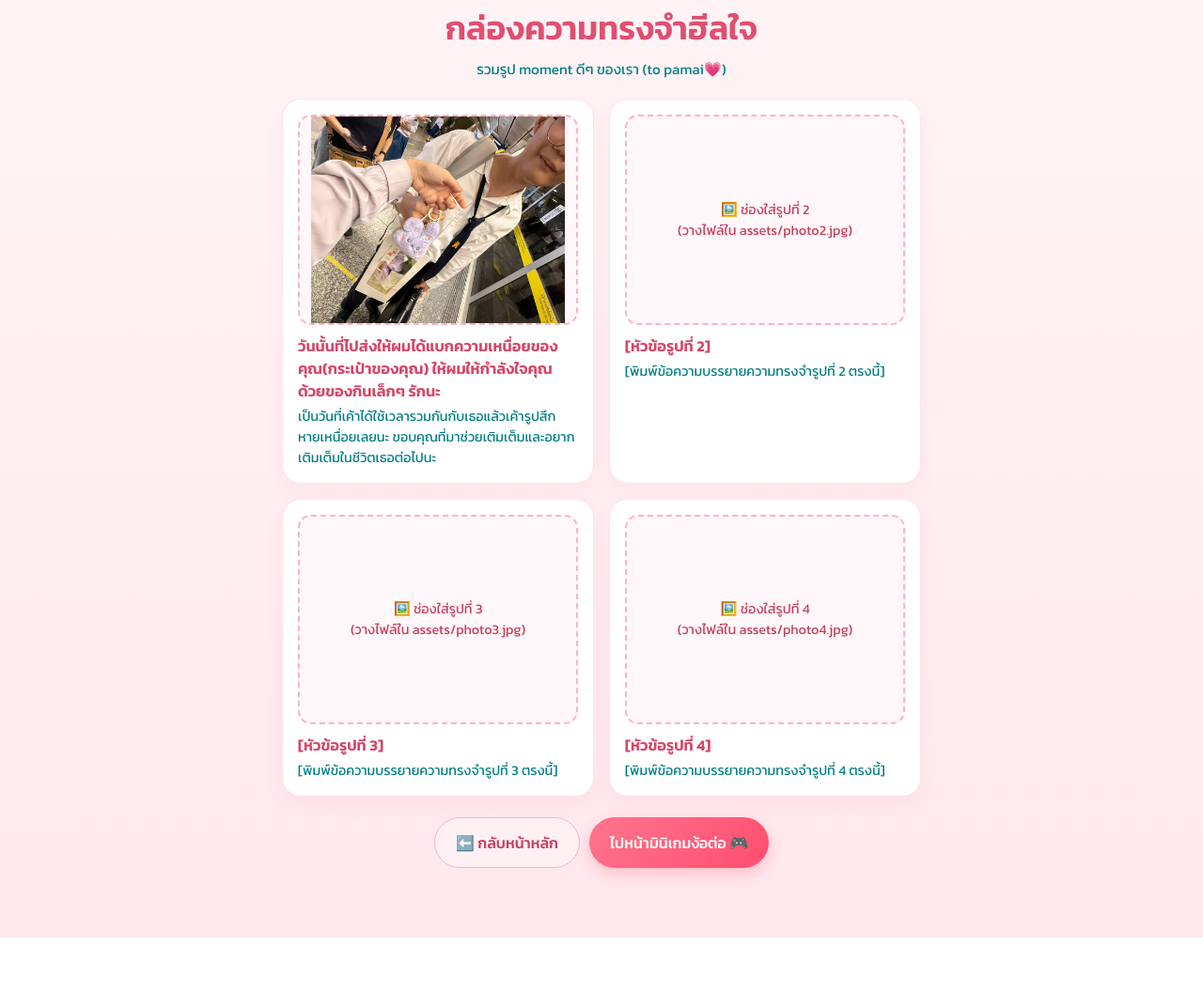
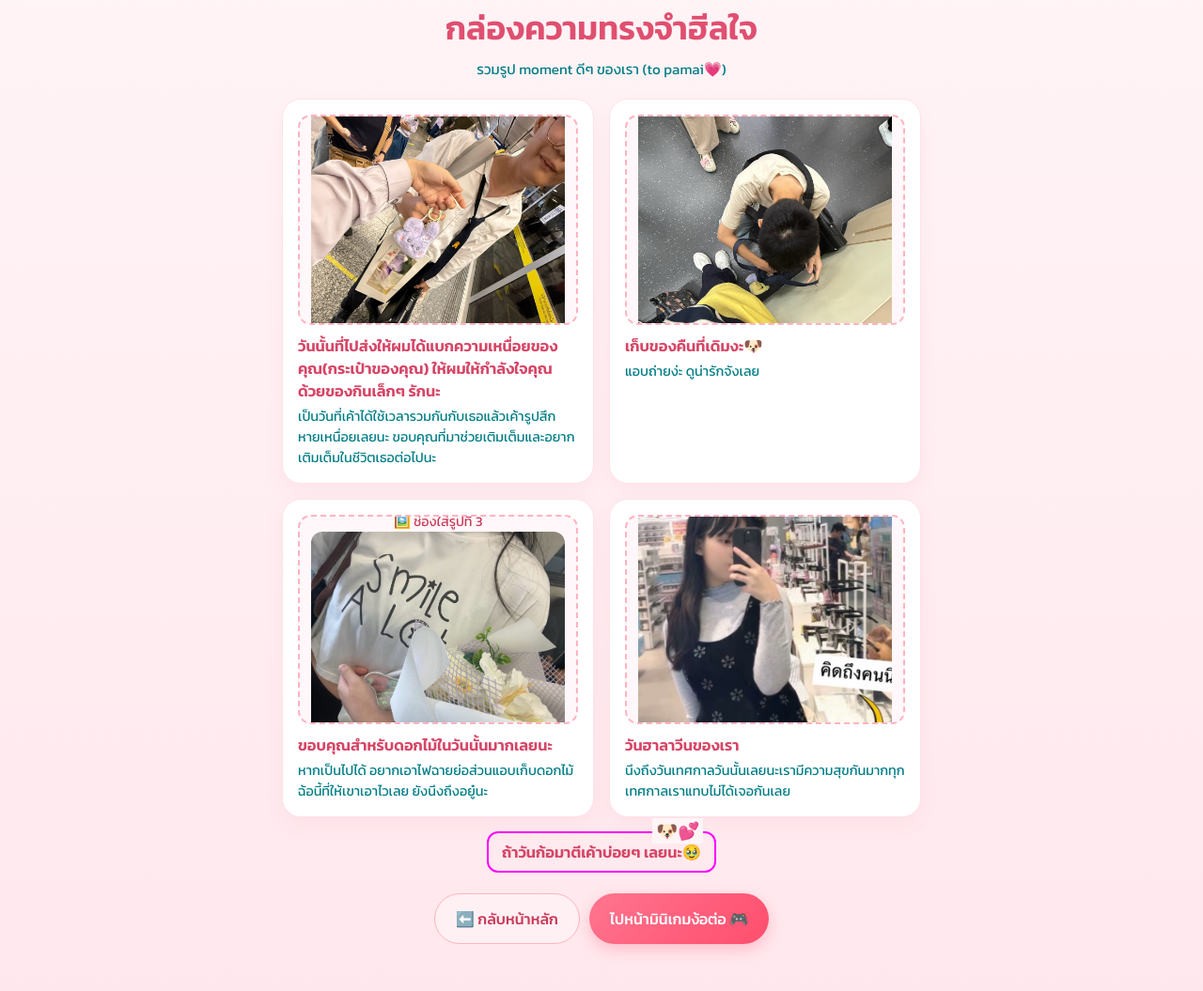
Before and after one commit to lolypopminh/lovely2, a plain HTML site: page memories.html in a window 1280 px wide. Shown: the part 137-1192 px from the top of the page at 94% size. Before the commit the page ends 1135 px from the top, so only its background shows below. Drawn offline with Linux system fonts and the light colour scheme.

Commit message:
deploy version 1.0

```diff
--- a/memories.html
+++ b/memories.html
@@ -35,30 +35,35 @@
             <div class="memory-item">
                 <div class="photo-placeholder">
                     <!-- ตัวอย่างการใส่รูป: <img src="assets/photo2.jpg" alt="รูปที่ 2"> -->
-                    <span>🖼️ ช่องใส่รูปที่ 2<br>(วางไฟล์ใน assets/photo2.jpg)</span>
+                    <span>🖼️ ช่องใส่รูปที่ 2<br><img src="picture/help2.jpg" alt="รูปที่ 2"></span>
                 </div>
-                <h4 class="memory-caption-title">[หัวข้อรูปที่ 2]</h4>
-                <p class="memory-caption-text">[พิมพ์ข้อความบรรยายความทรงจำรูปที่ 2 ตรงนี้]</p>
+                <h4 class="memory-caption-title">เก็บของคืนที่เดิมงะ🐶</h4>
+                <p class="memory-caption-text">แอบถ่ายง่ะ ดูน่ารักจังเลย</p>
             </div>
 
             <div class="memory-item">
                 <div class="photo-placeholder">
                     <!-- ตัวอย่างการใส่รูป: <img src="assets/photo3.jpg" alt="รูปที่ 3"> -->
-                    <span>🖼️ ช่องใส่รูปที่ 3<br>(วางไฟล์ใน assets/photo3.jpg)</span>
+                    <span>🖼️ ช่องใส่รูปที่ 3<br><img src="picture/yourGave.jpg" alt="รูปที่ 3"></span>
                 </div>
-                <h4 class="memory-caption-title">[หัวข้อรูปที่ 3]</h4>
-                <p class="memory-caption-text">[พิมพ์ข้อความบรรยายความทรงจำรูปที่ 3 ตรงนี้]</p>
+                <h4 class="memory-caption-title">ขอบคุณสำหรับดอกไม้ในวันนั้นมากเลยนะ</h4>
+                <p class="memory-caption-text">หากเป็นไปได้ อยากเอาไฟฉายย่อส่วนแอบเก็บดอกไม้ฉ้อนี้ที่ให้เขาเอาไวเลย ยังนึงถึงอยู๋นะ</p>
             </div>
 
             <div class="memory-item">
                 <div class="photo-placeholder">
                     <!-- ตัวอย่างการใส่รูป: <img src="assets/photo4.jpg" alt="รูปที่ 4"> -->
-                    <span>🖼️ ช่องใส่รูปที่ 4<br>(วางไฟล์ใน assets/photo4.jpg)</span>
+                    <span>🖼️ ช่องใส่รูปที่ 4<br>
+                        <img src="picture/S__9265155.jpg" alt="รูปที่ 4">
+                        <img src="picture/S__9265156.jpg" alt="รูปที่ 4">
+                    </span>
                 </div>
-                <h4 class="memory-caption-title">[หัวข้อรูปที่ 4]</h4>
-                <p class="memory-caption-text">[พิมพ์ข้อความบรรยายความทรงจำรูปที่ 4 ตรงนี้]</p>
+                <h4 class="memory-caption-title">วันฮาลาวีนของเรา</h4>
+                <p class="memory-caption-text">นึงถึงวันเทศกาลวันนั้นเลยนะเรามีความสุขกันมากทุกเทศกาลเราแทบไม่ได้เจอกันเลย</p>
             </div>
         </div>
+
+        <h4 class="memory-caption-title" id="special-title">ถ้าวันก้อมาตีเค้าบ่อยๆ เลยนะ🥹</h4>
 
         <div class="actions-grid" style="margin-top: 22px;">
             <a href="index.html" class="btn btn-soft">⬅️ กลับหน้าหลัก</a>
--- a/style.css
+++ b/style.css
@@ -441,6 +441,27 @@ h1 {
     object-fit: cover;
 }
 
+#special-title {
+    position: relative;
+    width: fit-content;
+    max-width: 100%;
+    text-align: center;
+    border: 2px solid #ff00ff;
+    border-radius: 12px;
+    padding: 8px 14px;
+    margin: 15px auto 0;
+}
+
+#special-title::after {
+    content: "🐶💕";
+    position: absolute;
+    top: -0.85em;
+    right: 12px;
+    padding: 0 4px;
+    background: var(--bg-color);
+    font-size: 1.15rem;
+}
+
 #hit-effect {
     font-size: 1.8rem;
     min-height: 2rem;
```
Also changed, not shown: picture/LINE_ALBUM_Love💗_261125_20.jpg (added), picture/S__9265155.jpg (added), picture/S__9265156.jpg (added), picture/help1.jpg (added), picture/help2.jpg (added), picture/yourGave.jpg (renamed from picture/LINE_ALBUM_Love💗_261125_19.jpg).
